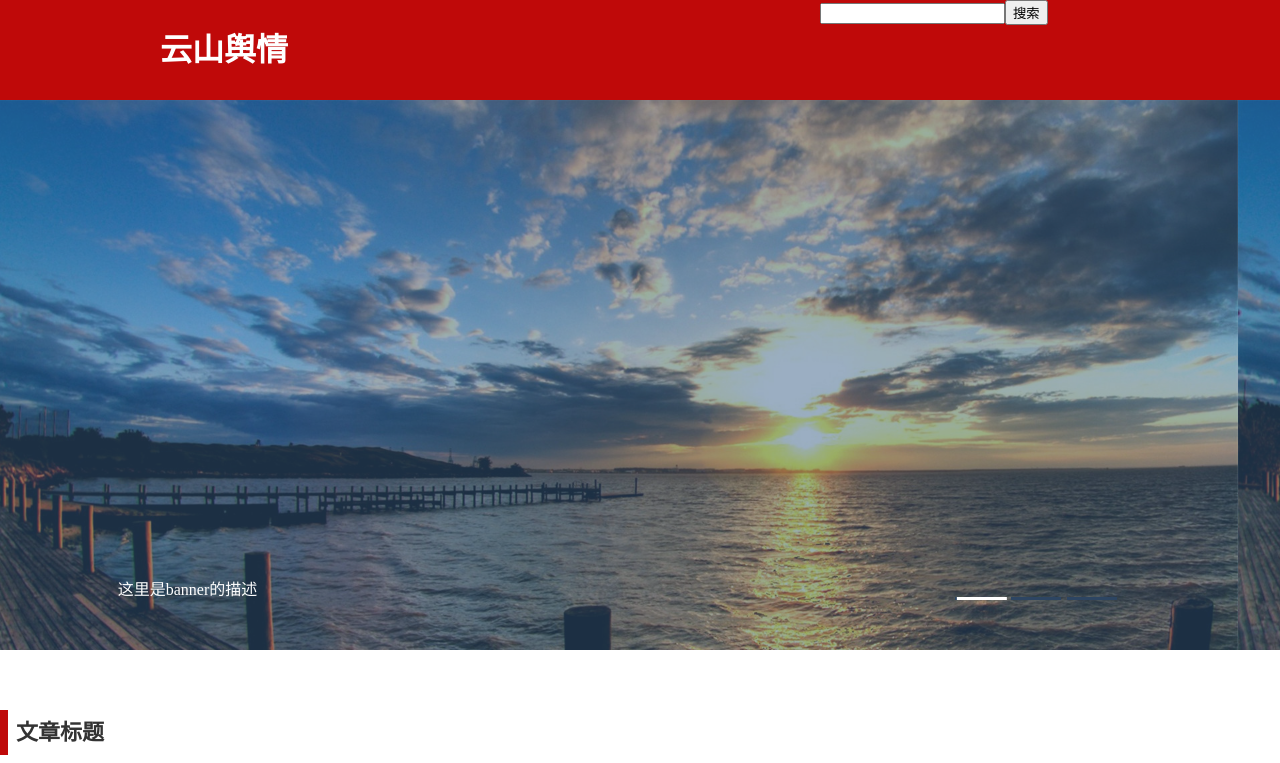
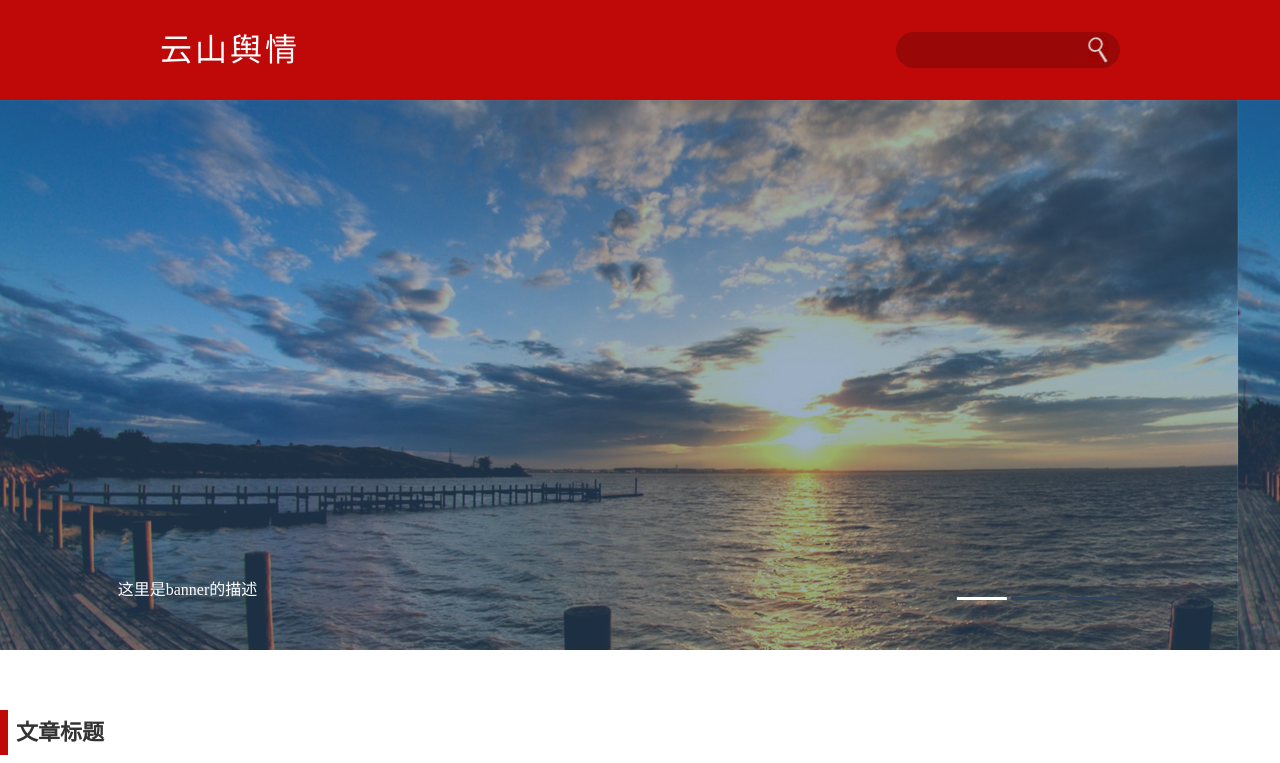
Before and after one commit to shinyshine/cloud-data, a React app: page / in a window 1280 px wide. Shown: the top 763 px of the page. Built offline with nearby package versions, Linux system fonts and the light colour scheme.

Commit message:
search bar style finished

```diff
--- a/src/containers/Header/Header.js
+++ b/src/containers/Header/Header.js
@@ -35,7 +35,7 @@ class Header extends React.Component {
         								search: e.target.value
         							})
         						}}/>
-        					<button type="submit">搜索</button>
+        					<button type="submit"></button>
         				</form>
         			</div>
                 </div>
--- a/src/style/Common.less
+++ b/src/style/Common.less
@@ -24,14 +24,43 @@ html, body{
 		h1 {
 			float: left;
 			height: 100px;
+			font-weight: 500;
 			color: #ffffff;
+			letter-spacing: 3px;
 			line-height: 100px;
 		}
 
 		.search-bar{
 			float: right;
-			width: 300px;
-
+			margin-top: 32px;
+			position: relative;
+			width: 200px;
+			height: 26px;
+			padding: 5px 12px;
+			border-radius: 20px;
+			background-color: rgba(0, 0, 0, 0.2);
+			input[type="text"]{
+				position: absolute;
+				top: 5px;
+				color: #ffffff;
+				font-size: 16px;
+				line-height: 28px;
+				padding-left: 5px;
+				width: 180px;
+				height: 26px;
+				background: transparent;
+				border: none;
+				outline: none;
+			}
+			button{
+				outline: none;
+				float: right;
+				background: transparent;
+				border: none;
+				width: 20px;
+				height: 26px;
+				background: url('../images/search_icon.png') no-repeat;
+			}
 		}
 	}
 }
```
Also changed, not shown: src/images/search_icon.png (added).
